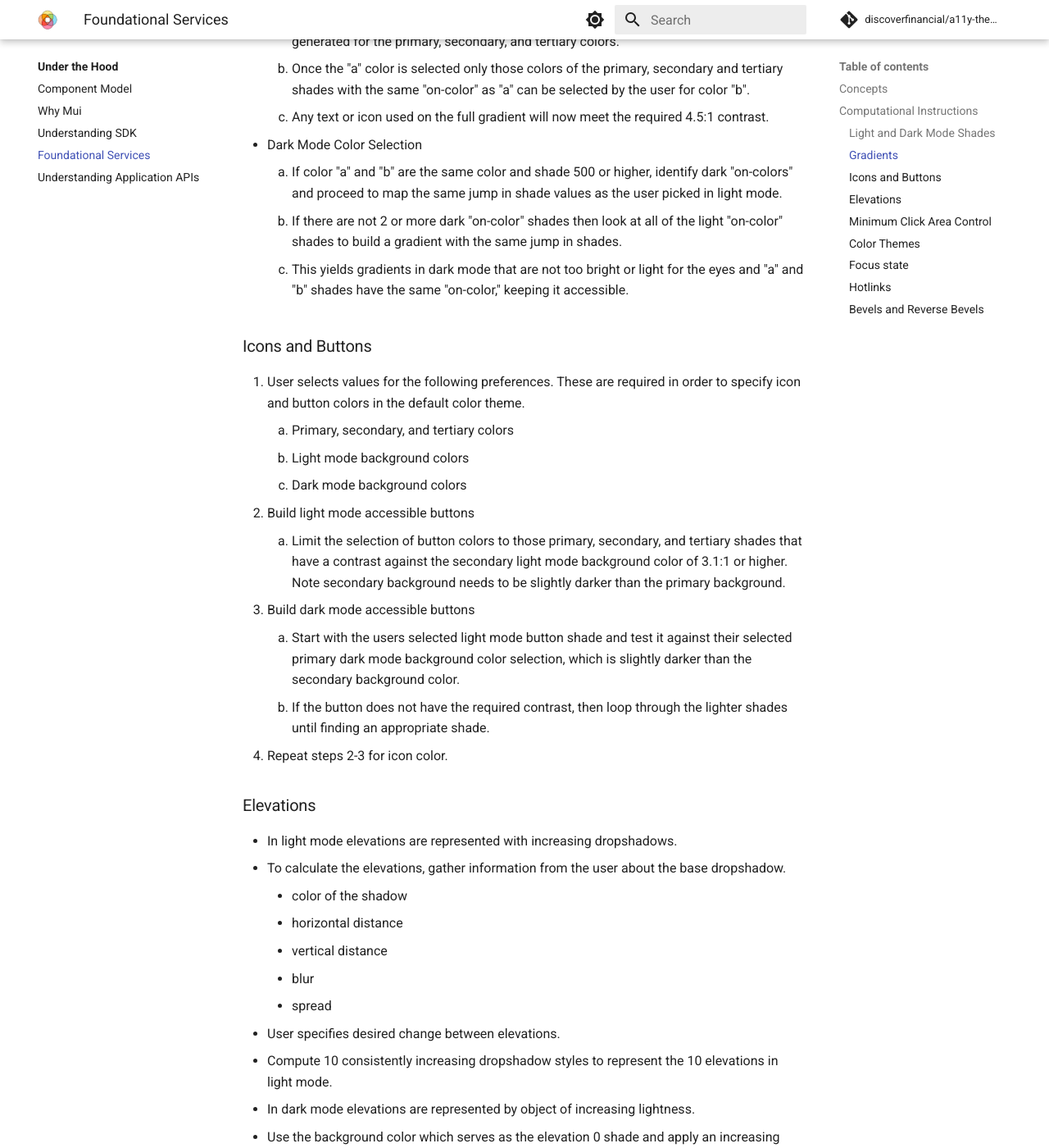
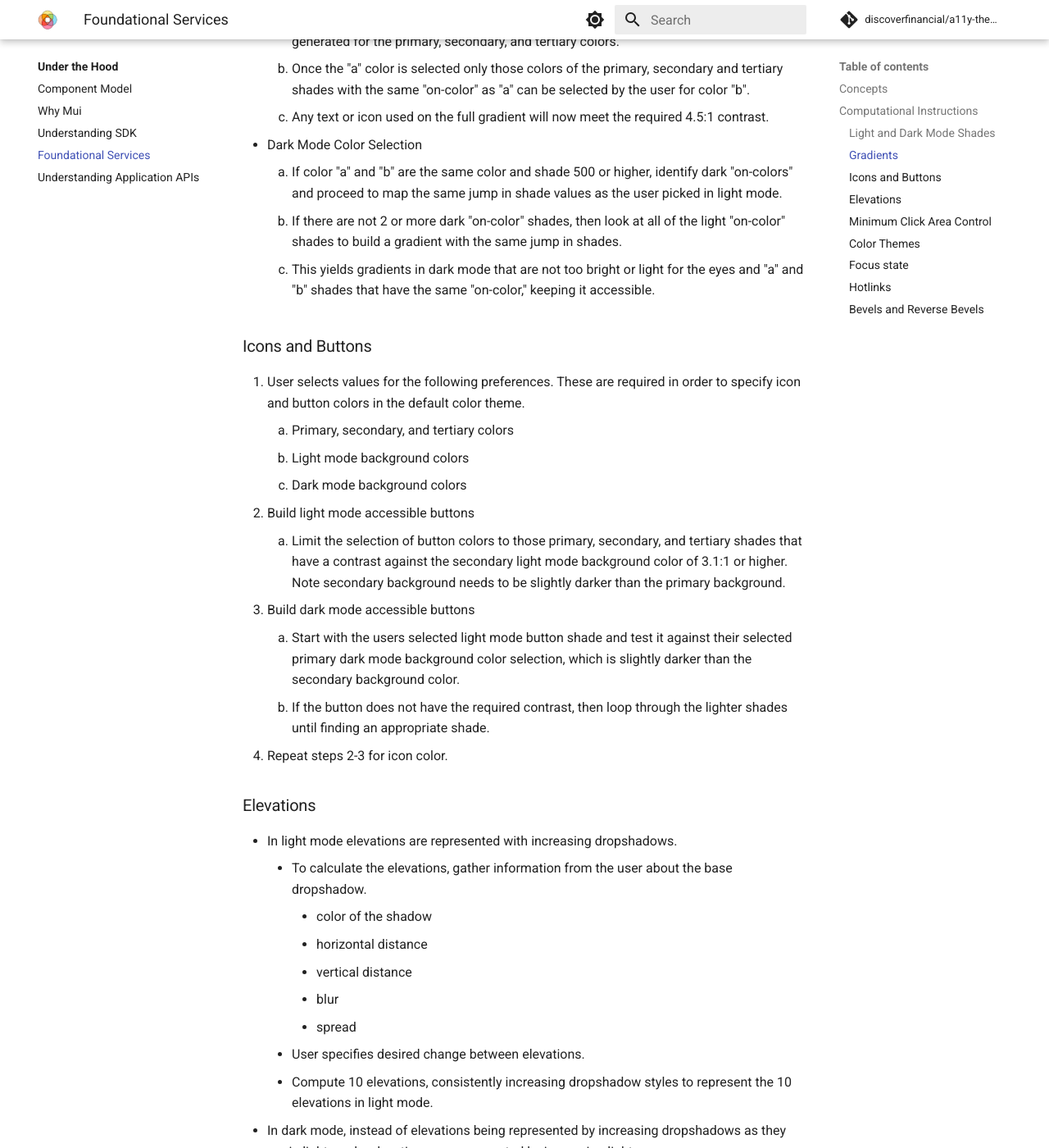
Before and after one commit to finos/a11y-theme-builder, an MkDocs documentation site: the page built from docs/architecture/base-services.md, in a window 1280 px wide and 1400 px high, scrolled down 2277 px. Shown: the whole window at 82% size. Built offline with MkDocs 1.6.1 and Material for MkDocs 9.7.7, drawn with Linux system fonts in a browser that asks for light colours; comment, search, counter and statistics services are not loaded; some of the changed text lies outside the part shown.

Commit message:
discoverfinancial/a11y-theme-builder#337: updating foundational services documentation

```diff
--- a/docs/architecture/base-services.md
+++ b/docs/architecture/base-services.md
@@ -58,8 +58,8 @@
 * Dark Mode Color Selection
 
     1. If color "a" and "b" are the same color and shade 500 or higher, identify dark "on-colors" and proceed to map the same jump in shade values as the user picked in light mode.
-    2. If there are not 2 or more dark "on-color" shades then look at all of the light "on-color" shades to build a gradient with the same jump in shades.
-    3. This yields gradients in dark mode that are not too bright or light for the eyes and "a" and "b" shades have the same "on-color," keeping it accessible.
+    2. If there are not 2 or more dark "on-color" shades, then look at all of the light "on-color" shades to build a gradient with the same jump in shades.
+    3. This yields gradients in dark mode that are not too bright or light for the eyes and "a" and "b" shades that have the same "on-color," keeping it accessible.
 
 ### Icons and Buttons
 
@@ -77,17 +77,17 @@
 ### Elevations
 
 * In light mode elevations are represented with increasing dropshadows.
-  * To calculate the elevations, gather information from the user about the base dropshadow.
-    * color of the shadow
-    * horizontal distance
-    * vertical distance
-    * blur
-    * spread
-  * User specifies desired change between elevations.
-  * Compute 10 consistently increasing dropshadow styles to represent the 10 elevations in light mode.
-* In dark mode elevations are represented by object of increasing lightness.
-  * Use the background color which serves as the elevation 0 shade and apply an increasing white overlay on the colors to generate 10 shades.
-  * Leverage the [Material Design][M2DESIGN] elevation calculations to determine the appropriate lightness.
+    * To calculate the elevations, gather information from the user about the base dropshadow.
+        * color of the shadow
+        * horizontal distance
+        * vertical distance
+        * blur
+        * spread
+    * User specifies desired change between elevations.
+    * Compute 10 elevations, consistently increasing dropshadow styles to represent the 10  elevations in light mode.
+* In dark mode, instead of elevations being represented by increasing dropshadows as they are in light mode, elevations are represented by increasing lightness.
+    * Use the background color which serves as the elevation 0 shade and apply an increasing  white overlay on the colors to generate 10 shades.
+    * Leverage the [Material Design][M2DESIGN] elevation calculations to determine the  appropriate lightness.
 
 ### Minimum Click Area Control
 
@@ -96,8 +96,8 @@
 1. User selects desired MINIMUM_CLICK_AREA for their desktop application.
 2. By default the MINIMUM_CLICK_AREA will change to 44px for tablet and mobile interfaces.
 3. Create clickable elements that meet the MINIMUM_CLICK_AREA but appear smaller
-   1. Wrap the component in a parent that is in fact the identified MINIMUM_CLICK_AREA but the visual elements can appear smaller.
-   2. Although a user sees a button that looks 24 pixels high - it's click area is in fact set to the minimum click area.  This feature allows the design to create visually smaller elements that are less overwhelming in an interface while meeting accessibility guidelines.
+    1. Wrap the component in a parent that is in fact the identified MINIMUM_CLICK_AREA but  the visual elements can appear smaller.
+    2. Although a user sees a button that looks 24 pixels high - it's click area is in fact  set to the minimum click area.  This feature allows the design to create visually  smaller elements that are less overwhelming in an interface while meeting accessibility  guidelines.
 
 ### Color Themes
 
```
